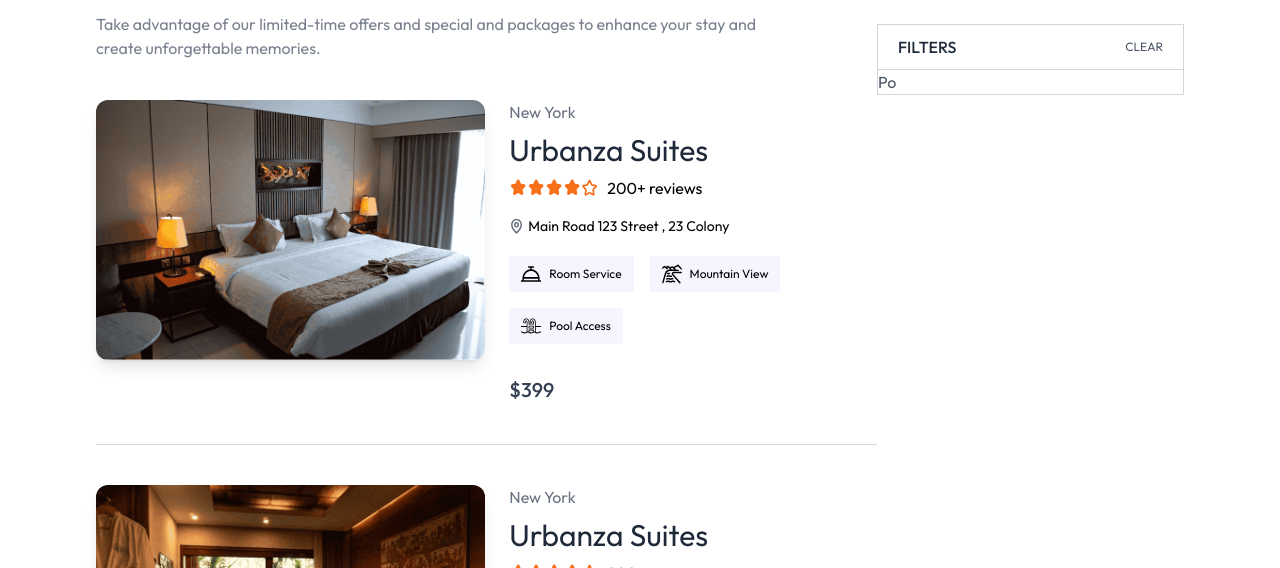
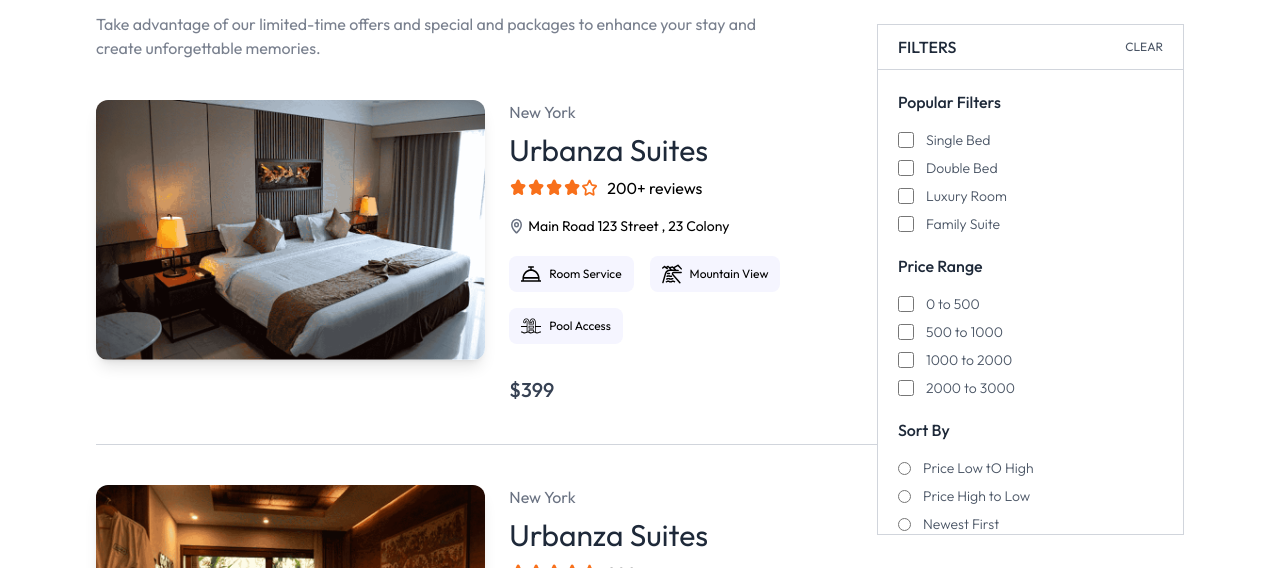
Before and after one commit to RambihariPatel/Hotel-Booking, a React (Vite) app: page /rooms in a window 1280 px wide. Shown: the part 232-800 px from the top of the page. Built offline with nearby package versions, Linux system fonts and the light colour scheme; no server answers; a web font is replaced by a local one.

Commit message:
Add Some filters

```diff
--- a/src/Pages/AllRooms.jsx
+++ b/src/Pages/AllRooms.jsx
@@ -5,9 +5,58 @@ import { useNavigate } from "react-router-dom"
 import StarRating from "../components/StarRating"
 
 
+const CheckBox = ({ label, selected = false, onChange = () => {} }) => {
+  return (
+    <label className="flex items-center gap-3 cursor-pointer mt-2 text-sm">
+      <input
+        type="checkbox"
+        checked={selected}
+        onChange={(e) => onChange(e.target.checked, label)}
+        className="w-4 h-4 accent-indigo-600 cursor-pointer"
+      />
+      <span className="font-light select-none">{label}</span>
+    </label>
+  )
+}
+
+
+const RadioButton = ({label, selected = false, onChange = () => { }}) => {
+
+   return (
+    <label className="flex gap-3 items-center cursor-pointer mt-2 text-sm">
+      <input type="radio" name= "sortOption"  checked = {selected} onChange={() => onChange(label)}/>
+      <span className="font-light select-none">{label}</span>
+    </label>
+   )
+
+}
+
+
 const AllRooms = () => {
     const navigate = useNavigate();
     const [openFIlters, setOPenFilters] = useState(false);
+
+
+    const roomTypes = [
+      "Single Bed",
+      "Double Bed",
+      "Luxury Room",
+      "Family Suite",
+    ];
+
+    const priceRanges = [
+      '0 to 500',
+      '500 to 1000',
+      '1000 to 2000',
+      '2000 to 3000',
+    ];
+
+    const sortOptions = [
+      "Price Low tO High",
+      "Price High to Low",
+      "Newest First",
+    ];
+
 
   return (
     <div className="pt-24">
@@ -50,7 +99,7 @@ const AllRooms = () => {
 
                 <div className="flex flex-wrap items-center mt-3 mb-6 gap-4">
                     {room.amenities.map((item, index) => (
-                        <div key={index} className="flex items-center gap-2 px-3 py-2 ronded-lg bg-[#F5F5FF] /70">
+                        <div key={index} className="flex items-center gap-2 px-3 py-2 rounded-lg bg-[#F5F5FF] /70">
                             <img src= {facilityIcons[item]} alt= '' className="w-5 h-5" />
                             <p className="text-xs">{item}</p>
                         </div>
@@ -71,14 +120,44 @@ const AllRooms = () => {
               <p className="text-base font-medium text-gray-800">FILTERS</p>
               <div className="text-xs cursor-pointer">
                 <span onClick={() => setOPenFilters(!openFIlters)} className="lg:hidden">{openFIlters ? 'HIDE' : 'SHOW' }</span>
-                <span className="hidde lg:block">CLEAR</span>
+                <span className="hidden lg:block">CLEAR</span>
               </div>
             </div>
 
             <div className= {`${openFIlters ? 'h-auto' : 'h-0 lg:h-auto'} overflow-hidden transition-all duration-700`}>
-               <div>
-                <p>Po</p>
+               <div className="px-5 pt-5">
+                  <p className="font-medium text-gray-800 pb-2" >Popular Filters</p>
+                  {roomTypes.map((room, index) => (
+
+                    <CheckBox key={index} label={room}/>
+
+                  ) )}
+
                </div>
+
+               <div className="px-5 pt-5">
+                  <p className="font-medium text-gray-800 pb-2" >Price Range</p>
+
+                  {priceRanges.map((range, index) => (
+
+                    <CheckBox key={index} label={`${range}`}/>
+
+                  ) )}
+
+               </div>
+
+               <div className="px-5 pt-5">
+                  <p className="font-medium text-gray-800 pb-2" >Sort By</p>
+
+                  {sortOptions.map((option, index) => (
+
+                    <RadioButton key={index} label={option} />
+
+                  ) )}
+
+               </div>
+
+
             </div>
         </div>
 
```
